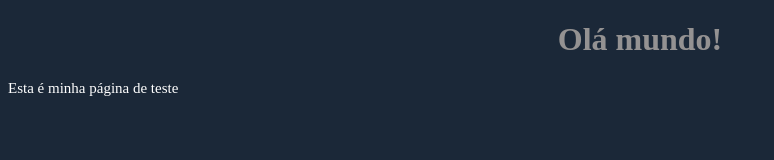
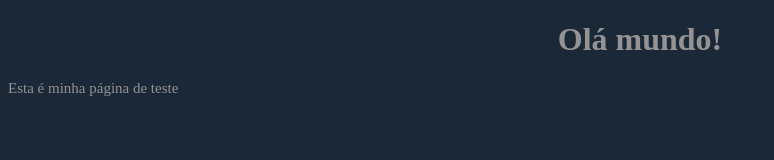
Before and after one commit to matheush77/Tnext-site, a plain HTML site: page index.html in a window 1280 px wide. Shown: the whole page, without its empty margins (0-774 px from the left). Drawn offline with Linux system fonts and the light colour scheme.

Commit message:
adicionando estilo

```diff
--- a/style.css
+++ b/style.css
@@ -8,6 +8,6 @@ background-color: #1B2838;
 }
 
 p{
-color: white;
+color: rgb(148, 146, 146);
 font-size: 15px;
 }
```
